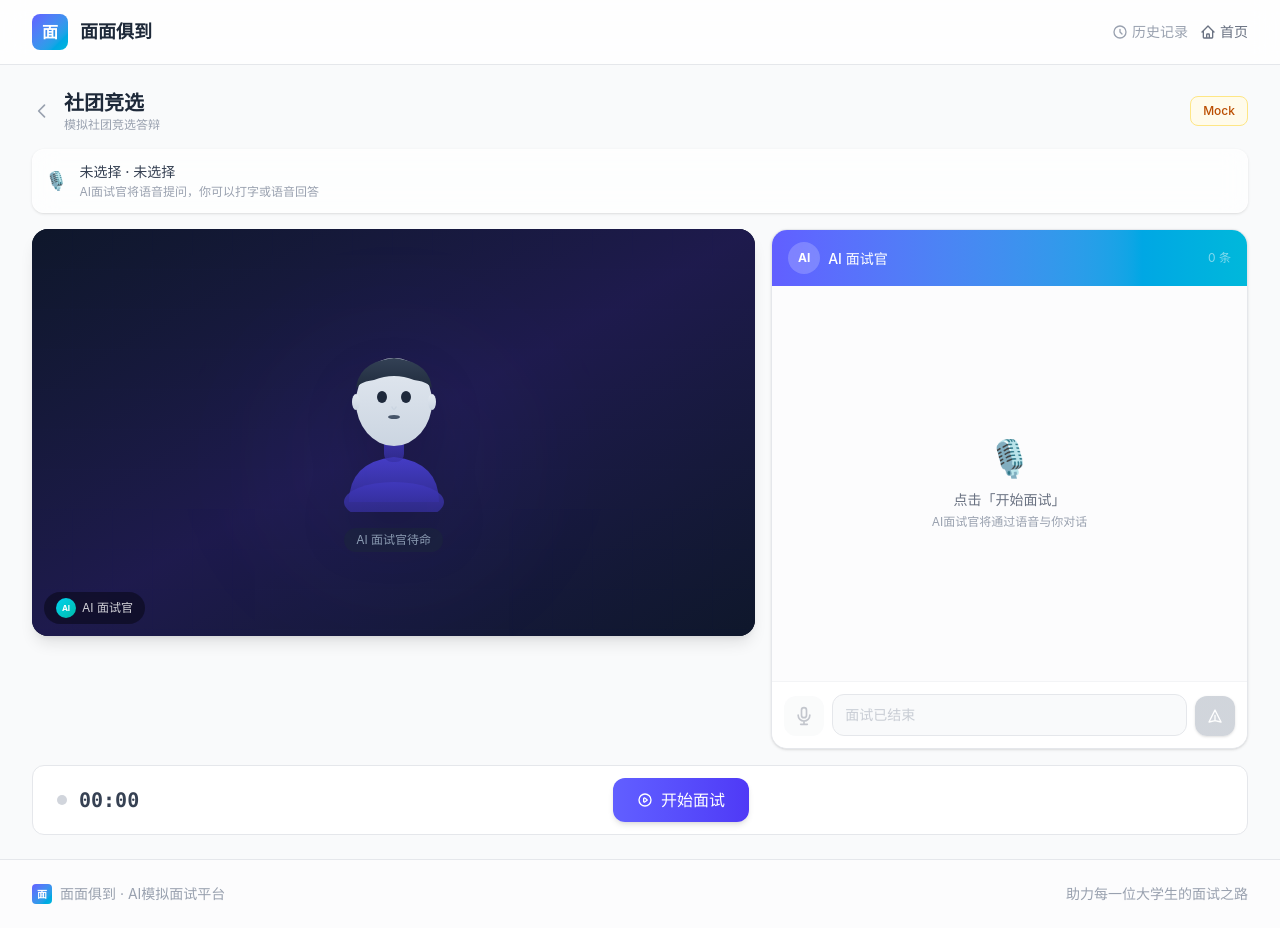
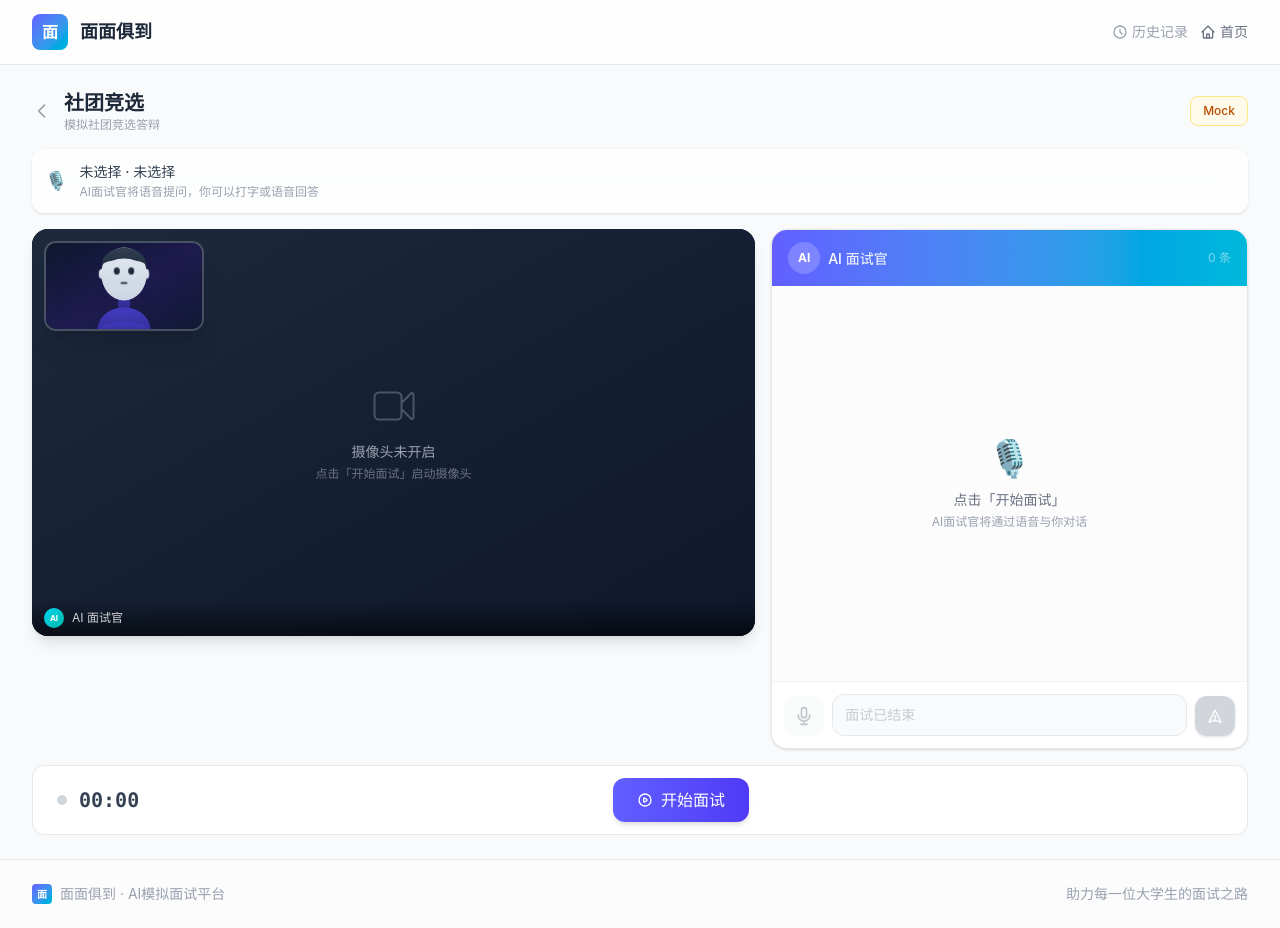
Before and after one commit to Tanchanjuan24/mianmianjudao, a React (Vite) app: page /#/interview/1 in a window 1280 px wide. Built offline with nearby package versions, Linux system fonts and the light colour scheme.

Commit message:
fix: 面试者主画面+数字人左上角小窗

```diff
--- a/src/components/interview/DigitalAvatar.tsx
+++ b/src/components/interview/DigitalAvatar.tsx
@@ -6,7 +6,7 @@ interface DigitalAvatarProps {
 
 export default function DigitalAvatar({ isSpeaking, isListening, phase }: DigitalAvatarProps) {
   return (
-    <div className="relative w-full h-full min-h-[280px] flex items-center justify-center bg-gradient-to-br from-slate-900 via-indigo-950 to-slate-900 overflow-hidden">
+    <div className="relative w-full h-full min-h-[100px] flex items-center justify-center bg-gradient-to-br from-slate-900 via-indigo-950 to-slate-900 overflow-hidden">
       {/* 背景光效 */}
       <div className="absolute inset-0">
         <div className={`absolute top-1/4 left-1/2 -translate-x-1/2 w-64 h-64 rounded-full blur-3xl transition-opacity duration-1000 ${isSpeaking ? 'bg-cyan-500/20 opacity-100' : 'bg-indigo-500/10 opacity-50'}`} />
@@ -26,7 +26,7 @@ export default function DigitalAvatar({ isSpeaking, isListening, phase }: Digita
           )}
 
           {/* SVG 数字人 */}
-          <svg width="160" height="200" viewBox="0 0 160 200" className="drop-shadow-2xl">
+          <svg width="100" height="120" viewBox="0 0 160 200" className="drop-shadow-2xl max-w-full max-h-full">
             {/* 身体/肩膀 */}
             <ellipse cx="80" cy="190" rx="50" ry="20" fill="url(#bodyGradient)" opacity="0.6" />
             <path d="M 35 190 Q 35 150, 80 145 Q 125 150, 125 190 Z" fill="url(#bodyGradient)" opacity="0.8" />
@@ -83,29 +83,29 @@ export default function DigitalAvatar({ isSpeaking, isListening, phase }: Digita
         </div>
 
         {/* 状态标签 */}
-        <div className="mt-4 flex flex-col items-center gap-2">
+        <div className="mt-2 flex flex-col items-center gap-1">
           {phase === 'idle' && (
-            <span className="text-xs text-slate-400 bg-slate-800/50 px-3 py-1 rounded-full">AI 面试官待命</span>
+            <span className="text-[10px] text-slate-400 bg-slate-800/50 px-2 py-0.5 rounded-full">待命</span>
           )}
           {isSpeaking && (
-            <div className="flex items-center gap-2 text-cyan-400">
-              <div className="voice-wave" style={{ height: 16 }}>
+            <div className="flex items-center gap-1 text-cyan-400">
+              <div className="voice-wave" style={{ height: 12 }}>
                 <span /><span /><span /><span /><span />
               </div>
-              <span className="text-xs font-medium">正在提问...</span>
+              <span className="text-[10px] font-medium">提问中</span>
             </div>
           )}
           {isListening && !isSpeaking && (
-            <div className="flex items-center gap-2 text-emerald-400">
-              <span className="w-2 h-2 bg-emerald-400 rounded-full animate-pulse" />
-              <span className="text-xs font-medium">正在聆听...</span>
+            <div className="flex items-center gap-1 text-emerald-400">
+              <span className="w-1.5 h-1.5 bg-emerald-400 rounded-full animate-pulse" />
+              <span className="text-[10px] font-medium">聆听中</span>
             </div>
           )}
           {phase === 'interviewing' && !isSpeaking && !isListening && (
-            <span className="text-xs text-slate-400 bg-slate-800/50 px-3 py-1 rounded-full">等待你的回答</span>
+            <span className="text-[10px] text-slate-400 bg-slate-800/50 px-2 py-0.5 rounded-full">等待回答</span>
           )}
           {phase === 'completed' && (
-            <span className="text-xs text-slate-400 bg-slate-800/50 px-3 py-1 rounded-full">面试已结束</span>
+            <span className="text-[10px] text-slate-400 bg-slate-800/50 px-2 py-0.5 rounded-full">已结束</span>
           )}
         </div>
       </div>
--- a/src/components/interview/VideoPanel.tsx
+++ b/src/components/interview/VideoPanel.tsx
@@ -21,51 +21,53 @@ export default function VideoPanel({ stream, isRecording, error, isAISpeaking, i
 
   return (
     <div className="relative bg-slate-900 rounded-2xl overflow-hidden shadow-lg w-full" style={{ aspectRatio: '16/9', minHeight: '280px' }}>
-      {/* 摄像头画面（右上角小窗） */}
-      {stream && (
-        <div className="absolute top-3 right-3 z-20 w-24 sm:w-32 aspect-video rounded-lg overflow-hidden border-2 border-white/20 shadow-lg">
-          <video ref={videoRef} autoPlay muted playsInline className="w-full h-full object-cover scale-x-[-1]" />
+      {/* ===== 主画面：面试者摄像头 ===== */}
+      {stream ? (
+        <video ref={videoRef} autoPlay muted playsInline className="absolute inset-0 w-full h-full object-cover scale-x-[-1]" />
+      ) : (
+        /* 无摄像头时的占位 */
+        <div className="absolute inset-0 flex flex-col items-center justify-center bg-gradient-to-br from-slate-800 to-slate-900 text-gray-400">
+          <svg className="w-12 h-12 mb-3 text-gray-600" fill="none" stroke="currentColor" viewBox="0 0 24 24">
+            <path strokeLinecap="round" strokeLinejoin="round" strokeWidth={1} d="M15.75 10.5l4.72-4.72a.75.75 0 011.28.53v11.38a.75.75 0 01-1.28.53l-4.72-4.72M4.5 18.75h9a2.25 2.25 0 002.25-2.25v-9a2.25 2.25 0 00-2.25-2.25h-9A2.25 2.25 0 002.25 7.5v9a2.25 2.25 0 002.25 2.25z" />
+          </svg>
+          <p className="text-sm">摄像头未开启</p>
+          <p className="text-xs text-gray-500 mt-1">点击「开始面试」启动摄像头</p>
         </div>
       )}
 
-      {/* 主画面：数字人 */}
-      <div className="absolute inset-0">
+      {/* ===== 数字人小窗（左上角） ===== */}
+      <div className="absolute top-3 left-3 z-20 w-28 sm:w-36 md:w-40 aspect-video rounded-xl overflow-hidden shadow-xl border-2 border-white/20">
         <DigitalAvatar isSpeaking={isAISpeaking || false} isListening={isListening || false} phase={phase} />
       </div>
 
-      {/* 错误提示覆盖层 */}
+      {/* ===== 错误提示（覆盖层，不挡数字人） ===== */}
       {error && (
-        <div className="absolute inset-0 z-10 flex flex-col items-center justify-center text-gray-400 p-6 bg-slate-900/90">
-          <svg className="w-12 h-12 mb-3 text-red-400" fill="none" stroke="currentColor" viewBox="0 0 24 24">
-            <path strokeLinecap="round" strokeLinejoin="round" strokeWidth={1.5} d="M12 9v2m0 4h.01m-6.938 4h13.856c1.54 0 2.502-1.667 1.732-2.5L13.732 4c-.77-.833-1.964-.833-2.732 0L4.082 16.5c-.77.833.192 2.5 1.732 2.5z" />
-          </svg>
-          <p className="text-sm text-center">{error}</p>
-          <p className="text-xs text-gray-500 mt-2">数字人模式已启用，可继续面试</p>
+        <div className="absolute bottom-16 left-1/2 -translate-x-1/2 z-10 bg-black/70 backdrop-blur-sm rounded-xl px-4 py-2 text-center">
+          <p className="text-xs text-amber-400">{error}</p>
+          <p className="text-[10px] text-gray-500 mt-0.5">数字人模式继续面试</p>
         </div>
       )}
 
-      {/* 录制状态指示器 */}
+      {/* ===== 录制状态指示器（右上角） ===== */}
       {isRecording && (
-        <div className="absolute top-3 left-3 z-20 flex items-center gap-2 bg-black/60 backdrop-blur-sm rounded-full px-3 py-1.5">
+        <div className="absolute top-3 right-3 z-20 flex items-center gap-2 bg-black/60 backdrop-blur-sm rounded-full px-3 py-1.5">
           <span className="w-2.5 h-2.5 bg-red-500 rounded-full animate-pulse-recording" />
           <span className="text-white text-xs font-medium">录制中</span>
         </div>
       )}
 
-      {/* AI 标签 */}
-      <div className="absolute bottom-3 left-3 z-20 flex items-center gap-1.5 bg-black/40 backdrop-blur-sm rounded-full px-3 py-1.5">
-        <div className="w-5 h-5 bg-gradient-to-br from-cyan-400 to-teal-500 rounded-full flex items-center justify-center text-white text-[8px] font-bold">AI</div>
-        <span className="text-white/80 text-xs">AI 面试官</span>
-      </div>
-
-      {/* 实时时间戳 */}
-      {isRecording && (
-        <div className="absolute bottom-3 right-3 z-20 bg-black/40 backdrop-blur-sm rounded-full px-3 py-1.5">
-          <span className="text-white/80 text-xs font-mono">
+      {/* ===== 底部信息栏 ===== */}
+      <div className="absolute bottom-0 left-0 right-0 z-10 bg-gradient-to-t from-black/60 to-transparent px-3 py-2 flex items-center justify-between">
+        <div className="flex items-center gap-2">
+          <div className="w-5 h-5 bg-gradient-to-br from-cyan-400 to-teal-500 rounded-full flex items-center justify-center text-white text-[8px] font-bold">AI</div>
+          <span className="text-white/80 text-xs">AI 面试官</span>
+        </div>
+        {isRecording && (
+          <span className="text-white/60 text-xs font-mono">
             {new Date().toLocaleTimeString('zh-CN', { hour: '2-digit', minute: '2-digit', second: '2-digit' })}
           </span>
-        </div>
-      )}
+        )}
+      </div>
     </div>
   );
 }
```
